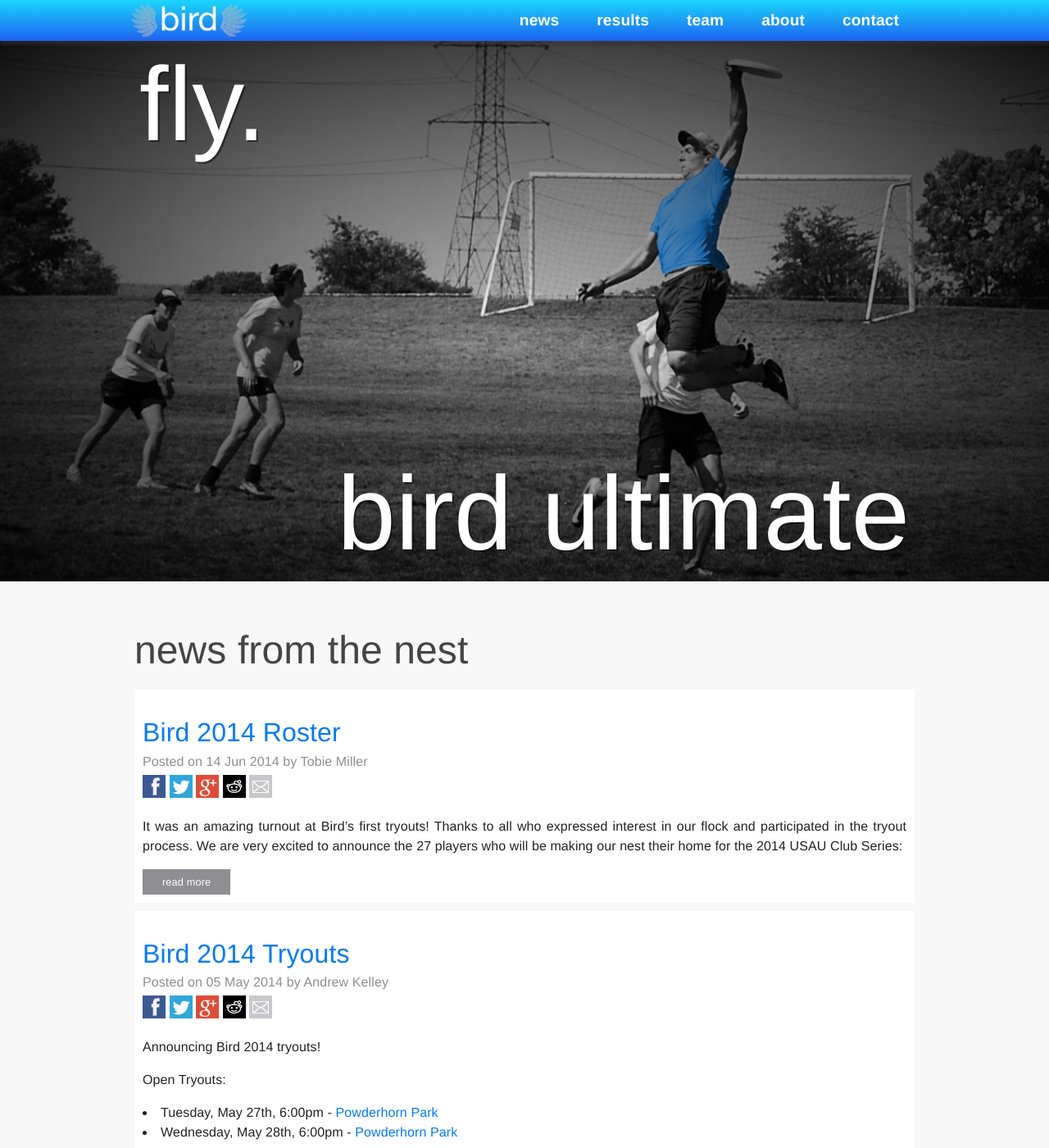
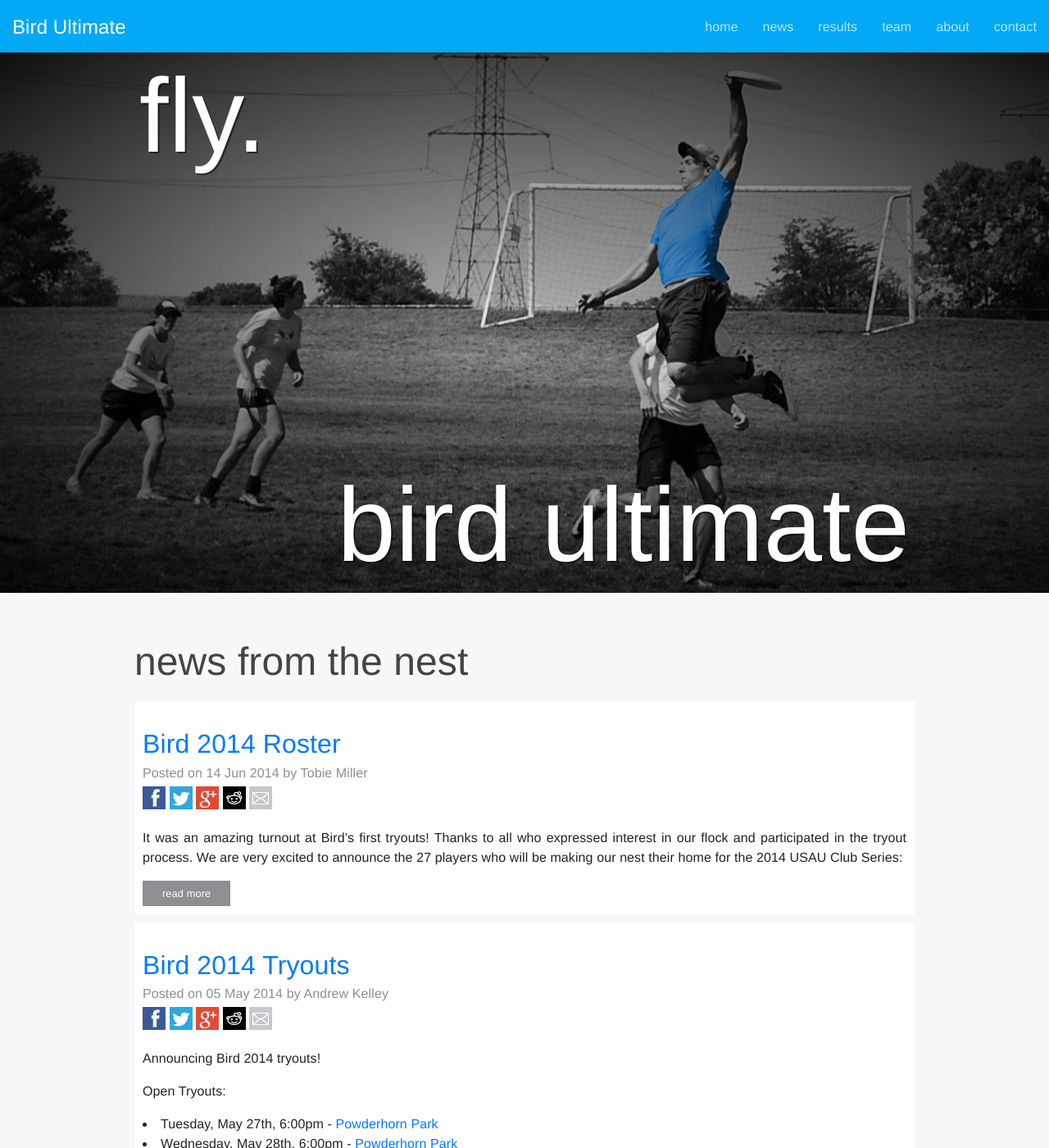
Before and after one commit to birdultimate/birdultimate.github.io, a Jekyll site: the page built from index.html, in a window 1280 px wide and 1400 px high. Shown: the whole window at 82% size. Built offline with Jekyll 4.4.1, drawn with Linux system fonts in a browser that asks for light colours; nearby versions of some CDN libraries; Markdown is read by kramdown in place of the engine named in the settings.

Commit message:
convert nav to use bootstrap

```diff
--- a/_layouts/default.html
+++ b/_layouts/default.html
@@ -17,12 +17,24 @@
       js.src = "//connect.facebook.net/en_GB/all.js#xfbml=1";
       fjs.parentNode.insertBefore(js, fjs);
     }(document, 'script', 'facebook-jssdk'));</script>
-    <div class="header">
-      <div class="content-container">
-        <a class="logo" href="/#top">
-          <img src="/assets/images/logo-wings.png" alt="Bird Wings Logo">
+    <nav class="navbar navbar-default navbar-inverse navbar-fixed-top">
+      <div class="container-fluid">
+        <div class="navbar-header">
+          <button type="button" class="navbar-toggle collapsed" data-toggle="collapse" data-target="#navbar" aria-expanded="false" aria-controls="navbar">
+            <span class="sr-only">Toggle navigation</span>
+            <span class="icon-bar"></span>
+            <span class="icon-bar"></span>
+            <span class="icon-bar"></span>
+          </button>
+          <a class="navbar-brand" href="/#top">
+            <span>Bird Ultimate</span>
           </a>
-        <ul class="top-nav">
+        </div>
+        <div id="navbar" class="navbar-collapse collapse">
+          <ul class="nav navbar-nav navbar-right">
+            <li>
+              <a href="/#top">home</a>
+            </li>
             <li>
               <a href="/#news">news</a>
             </li>
@@ -39,8 +51,9 @@
               <a href="/#contact">contact</a>
             </li>
           </ul>
+        </div><!--/.nav-collapse -->
       </div>
-    </div>
+    </nav>
     <div class="content">
       <div class="header-offset">
         {{ content }}
--- a/src/js/main.js
+++ b/src/js/main.js
@@ -1,7 +1,7 @@
 //Add global Bird Ultimate js code here.
 var BU = {
 
-	HEADER_OFFSET: 50,
+	HEADER_OFFSET: 64,
 
 	resetContactForm: function() {
 		$("#contact-form-name").val("");
--- a/src/scss/main.scss
+++ b/src/scss/main.scss
@@ -122,7 +122,7 @@
 }
 
 .header-offset {
-  padding-top: 50px;
+  padding-top: 64px;
 }
 
 .content-container {
--- a/src/temp/bird-ultimate.js
+++ b/src/temp/bird-ultimate.js
@@ -1,7 +1,7 @@
 //Add global Bird Ultimate js code here.
 var BU = {
 
-	HEADER_OFFSET: 50,
+	HEADER_OFFSET: 64,
 
 	resetContactForm: function() {
 		$("#contact-form-name").val("");
```
Also changed, not shown: dist/bird-ultimate.min.css, dist/bird-ultimate.min.js, 9 other files. Lines whose indentation alone changed are shown as unchanged.
